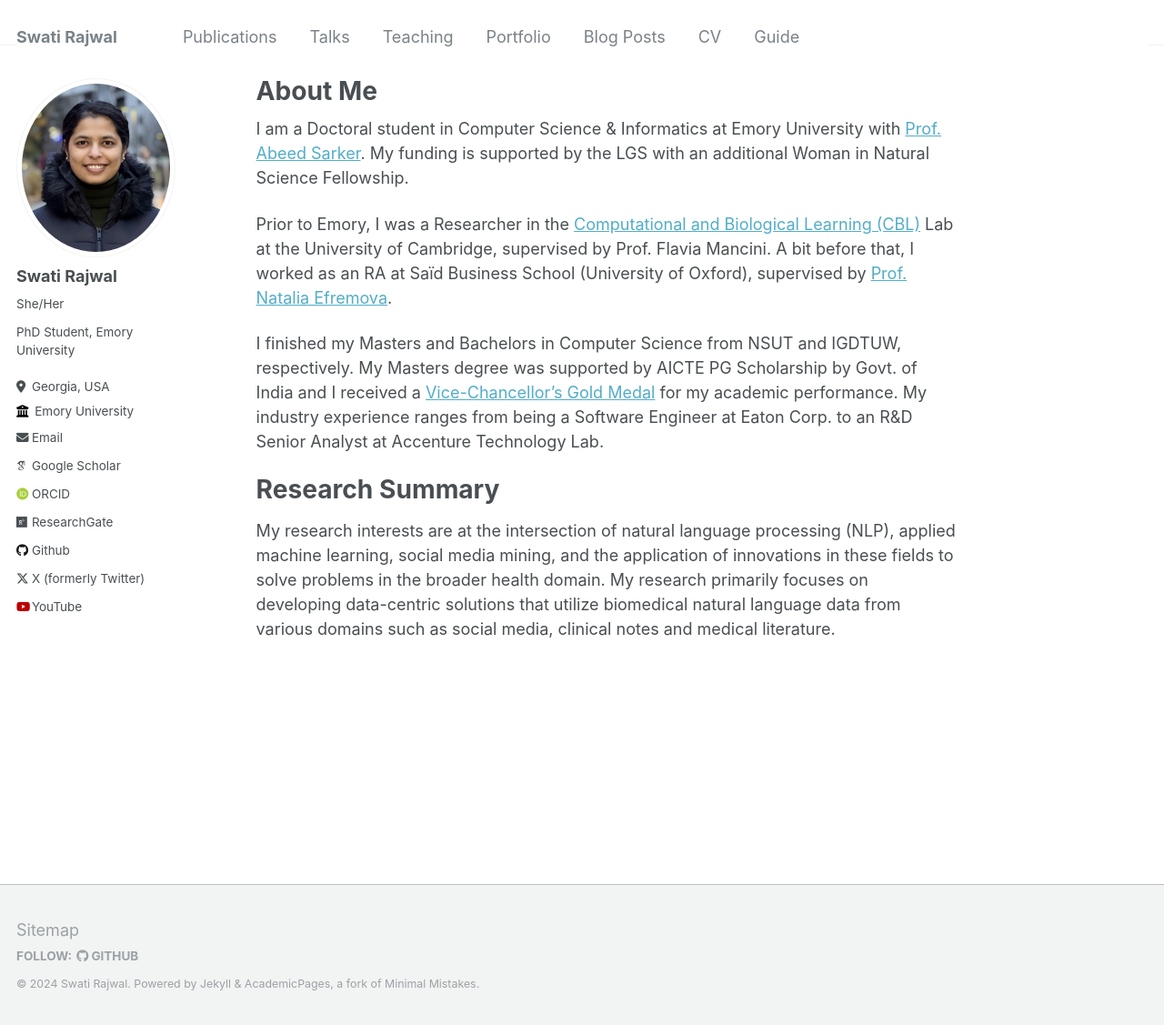
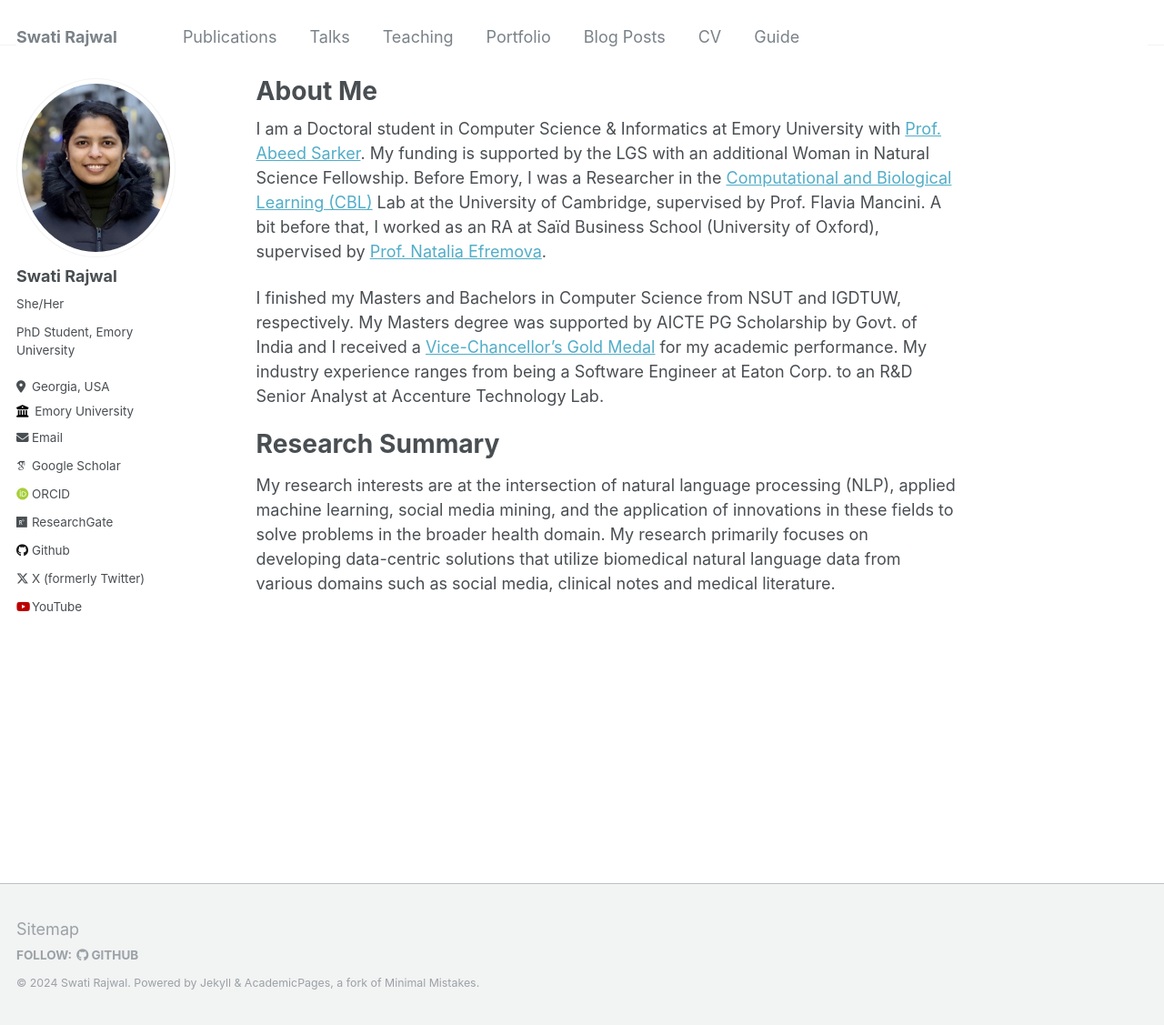
Before and after one commit to swati-rajwal/swati-rajwal.github.io, a Jekyll site: the page built from _pages/about.md, in a window 1280 px wide and 1127 px high. Shown: the whole window at 91% size. Built offline with Jekyll 4.4.1, drawn with Linux system fonts in a browser that asks for light colours; some web fonts are replaced.

Commit message:
Update about.md

```diff
--- a/_pages/about.md
+++ b/_pages/about.md
@@ -7,9 +7,7 @@ redirect_from:
   - /about.html
 ---
 
-I am a Doctoral student in Computer Science & Informatics at Emory University with [Prof. Abeed Sarker](https://winshipcancer.emory.edu/bios/faculty/sarker-abeed.html). My funding is supported by the LGS with an additional Woman in Natural Science Fellowship.
-
-Prior to Emory, I was a Researcher in the [Computational and Biological Learning (CBL)](https://cbl-website.onrender.com/) Lab at the University of Cambridge, supervised by Prof. Flavia Mancini. A bit before that, I worked as an RA at Saïd Business School (University of Oxford), supervised by [Prof. Natalia Efremova](https://www.research.ox.ac.uk/researchers/natalia-efremova).
+I am a Doctoral student in Computer Science & Informatics at Emory University with [Prof. Abeed Sarker](https://winshipcancer.emory.edu/bios/faculty/sarker-abeed.html). My funding is supported by the LGS with an additional Woman in Natural Science Fellowship. Before Emory, I was a Researcher in the [Computational and Biological Learning (CBL)](https://cbl-website.onrender.com/) Lab at the University of Cambridge, supervised by Prof. Flavia Mancini. A bit before that, I worked as an RA at Saïd Business School (University of Oxford), supervised by [Prof. Natalia Efremova](https://www.research.ox.ac.uk/researchers/natalia-efremova).
 
 I finished my Masters and Bachelors in Computer Science from NSUT and IGDTUW, respectively. My Masters degree was supported by AICTE PG Scholarship by Govt. of India and I received a [Vice-Chancellor's Gold Medal](https://www.linkedin.com/feed/update/urn:li:activity:7108505289506627584/) for my academic performance. My industry experience ranges from being a Software Engineer at Eaton Corp. to an R&D Senior Analyst at Accenture Technology Lab.
 
```
